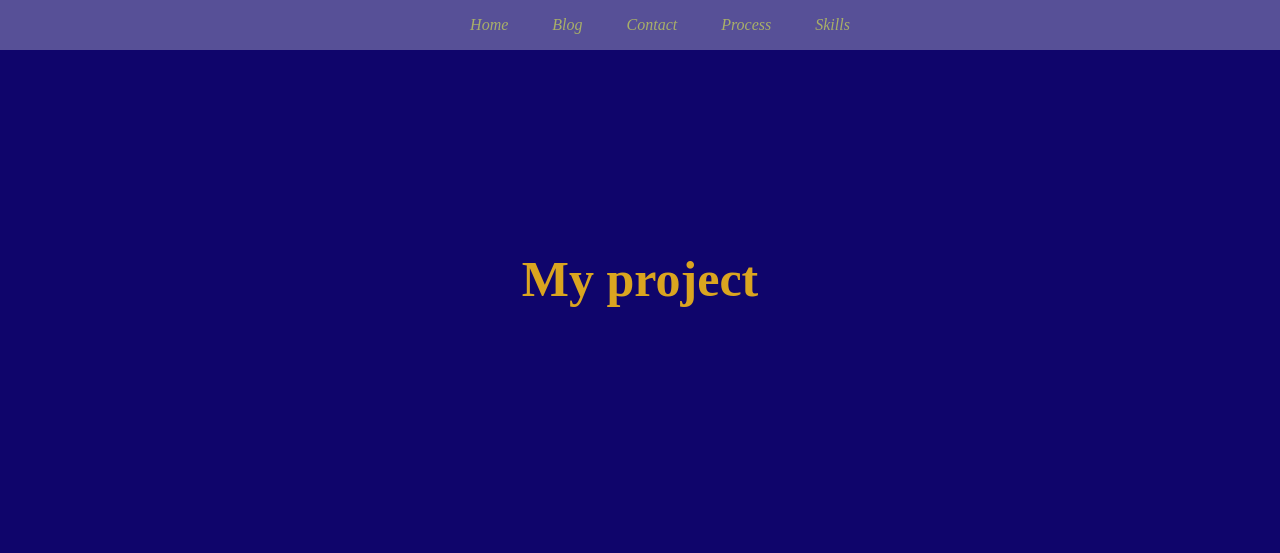
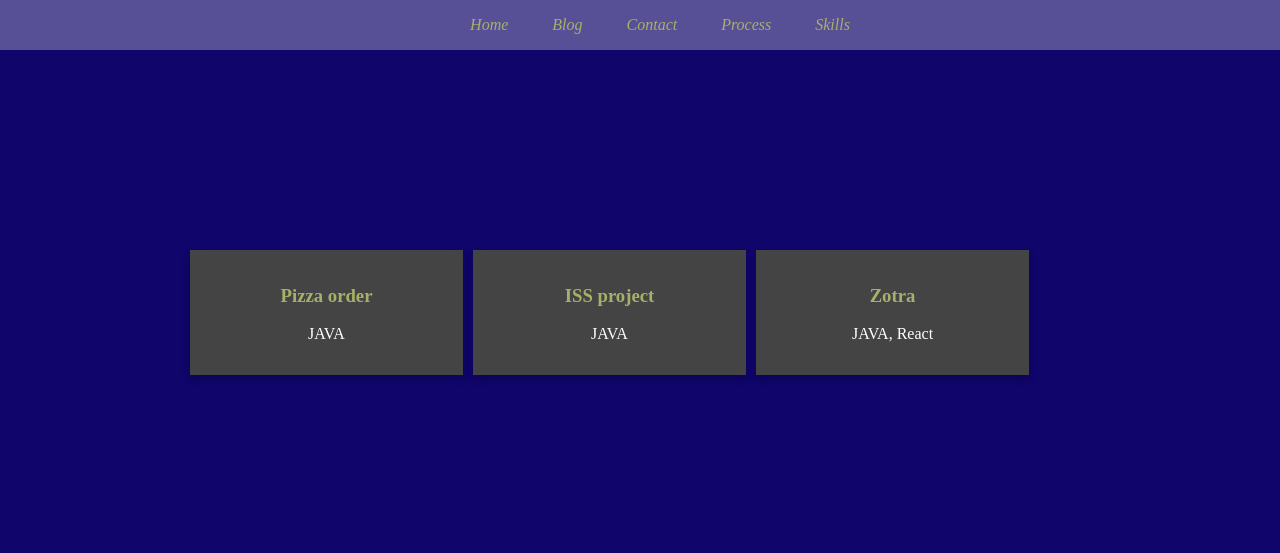
Before and after one commit to Mandaherynyaina/portfolio, a plain HTML site: page Project.html in a window 1280 px wide. Drawn offline with Linux system fonts and the light colour scheme.

Commit message:
ajout des contenus dans la page project et modification du style

```diff
--- a/Project.html
+++ b/Project.html
@@ -31,7 +31,29 @@
     </nav>
 
     <section>
-        <h1>My project</h1>
+        <div class="row">
+            <div class="column">
+                <div class="card">
+                    <h3>Pizza order</h3>
+                    <p>JAVA</p>
+                </div>
+            </div>
+
+            <div class="column">
+                <div class="card">
+                    <h3>ISS project</h3>
+                    <p>JAVA</p>
+                </div>
+            </div>
+
+            <div class="column">
+                <div class="card">
+                    <h3>Zotra</h3>
+                    <p>JAVA, React</p>
+                </div>
+            </div>
+        </div>
+
     </section>
 
 </body>
--- a/css/index.css
+++ b/css/index.css
@@ -13,11 +13,8 @@ nav{
 
 }
 
-.logo{
 
-}
-
-.logo img{
+.container-logo img{
     width: 55px;
     border: 5px solid #575097;
     border-radius: 35%;
@@ -25,12 +22,8 @@ nav{
     transition: all 1s ease;
 }
 
-.logo:hover img{
+.container-logo:hover img{
     transform:scale(1.25);
-}
-
-.menu{
-
 }
 
 section{
@@ -54,18 +47,18 @@ h1{
 
 }
 
-.about{
+.container-about{
     width: 50%;
     margin-left: 20px;
 }
 
-.photo{
+.container-pic{
     width:50%;
     margin-left: 50px;
 
 }
 
-.photo img{
+.container-pic img{
     width: 225px;
     border: 5px solid #575097;
     border-radius: 35%;
@@ -73,7 +66,7 @@ h1{
     transition: all 1s ease;
 }
 
-.photo:hover img{
+.container-pic:hover img{
     transform:scale(1.25);
 }
 
@@ -84,7 +77,7 @@ ul{
 }
 
 ul a{
-    transition: all 1s ease;
+    transition: all 0.5s ease;
 }
 
 a{
@@ -99,5 +92,37 @@ a:active{
 }
 
 ul:hover a{
-    transform:scale(1.25);
+    zoom: calc(1.25);
 }
+
+.*{
+    box-sizing: border-box;
+}
+
+.column{
+    float: left;
+    width: 30%;
+    padding: 0 5px;
+}
+
+.row{
+    margin: 0 -5px;
+}
+
+.row::after{
+    content: "";
+    display: table;
+    clear: both;
+}
+
+.card{
+    box-shadow: 0 4px 8px 0 rgba(0, 0, 0, 0.2);
+    padding: 16px;
+    text-align: center;
+    background-color: #444;
+    color: white;
+}
+
+h3{
+    color: #A8AF68;
+}
```
Also changed, not shown: index.html (+4 -4 lines).
